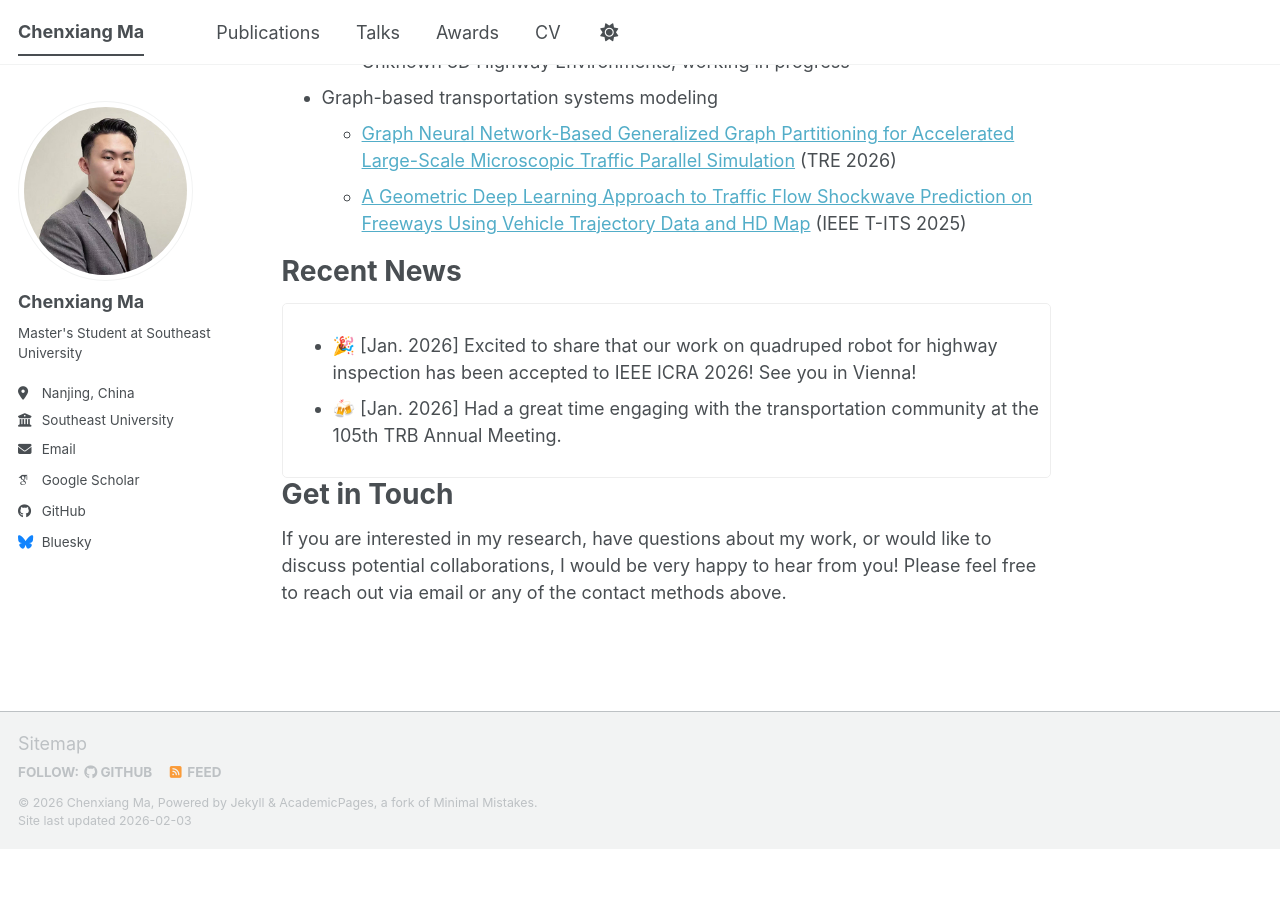
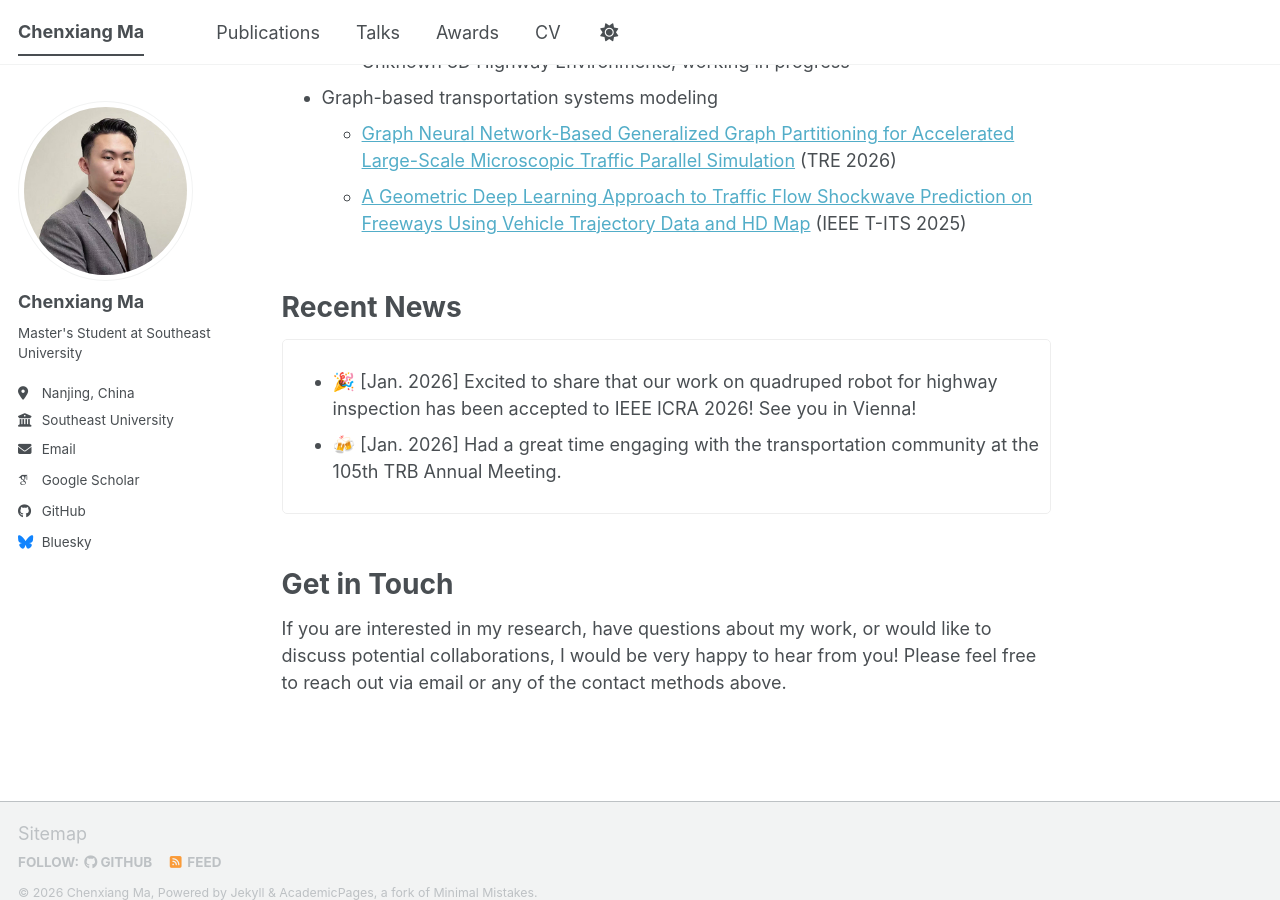
Before and after one commit to macxii23/macxii23.github.io, a Jekyll site: the page built from _pages/about.md, in a window 1280 px wide and 900 px high, scrolled down 747 px. Built offline with Jekyll 4.4.1, drawn with Linux system fonts in a browser that asks for light colours; some web fonts are replaced; a script bundle is joined from its source files by our own code; library files that are not in the unit come from our copies; before the commit the page ends 1596 px from its top, so only the background shows below that.

Commit message:
Update about.md

```diff
--- a/_pages/about.md
+++ b/_pages/about.md
@@ -27,6 +27,8 @@ Specifically, my work focuses on the following key areas:
   - [Graph Neural Network-Based Generalized Graph Partitioning for Accelerated Large-Scale Microscopic Traffic Parallel Simulation](https://doi.org/10.1016/j.tre.2025.104586) (TRE 2026)
   - [A Geometric Deep Learning Approach to Traffic Flow Shockwave Prediction on Freeways Using Vehicle Trajectory Data and HD Map](http://doi.org/10.1109/TITS.2025.3563767) (IEEE T-ITS 2025)
 
+<div style="margin-top: 3em;"></div>
+
 # Recent News
 
 <div style="max-height: 500px; overflow-y: auto; padding: 10px; border: 1px solid #eee; border-radius: 5px;">
@@ -36,6 +38,8 @@ Specifically, my work focuses on the following key areas:
 </ul>
 </div>
 
+<div style="margin-top: 3em;"></div>
+
 # Get in Touch
 
 If you are interested in my research, have questions about my work, or would like to discuss potential collaborations, I would be very happy to hear from you! Please feel free to reach out via email or any of the contact methods above.
```
